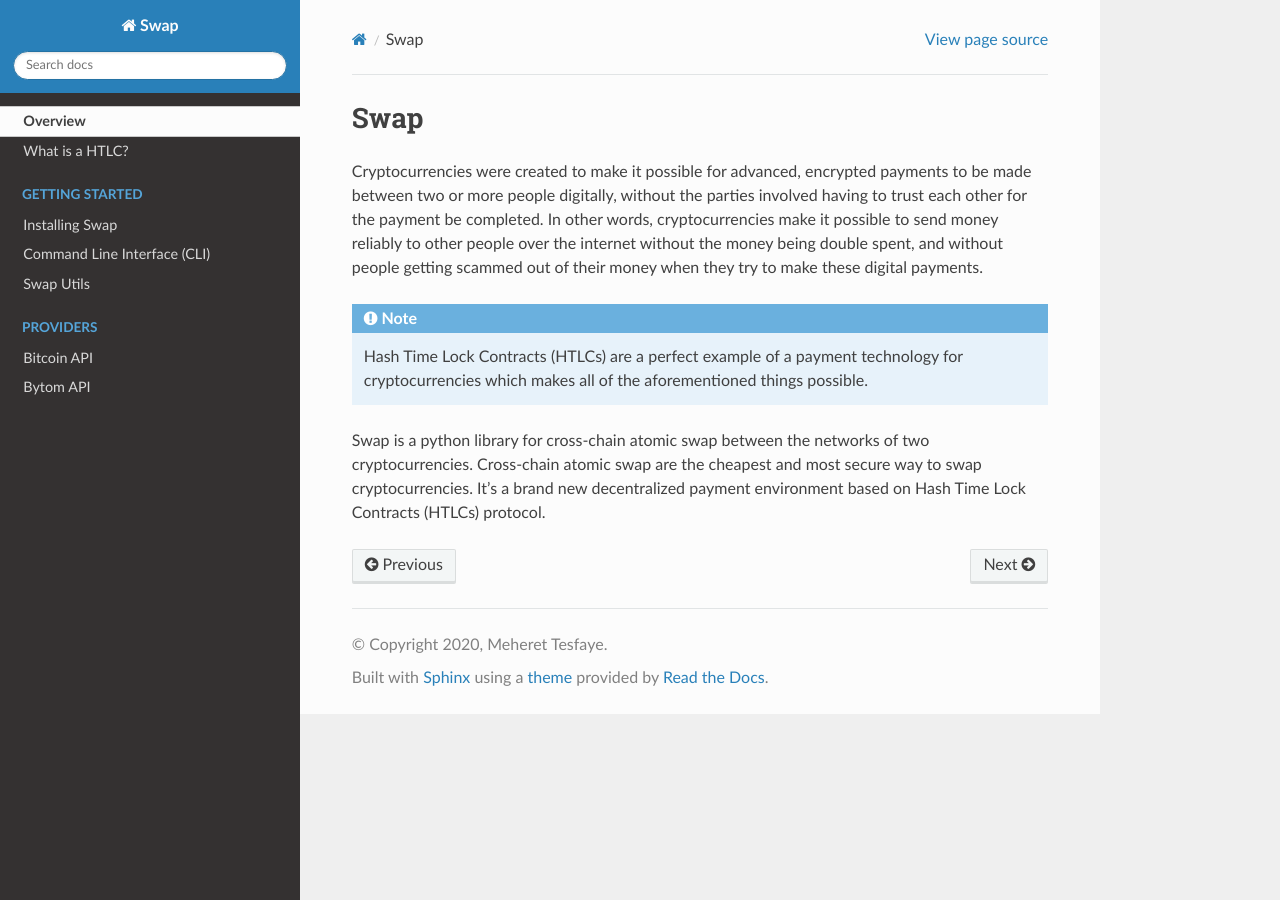
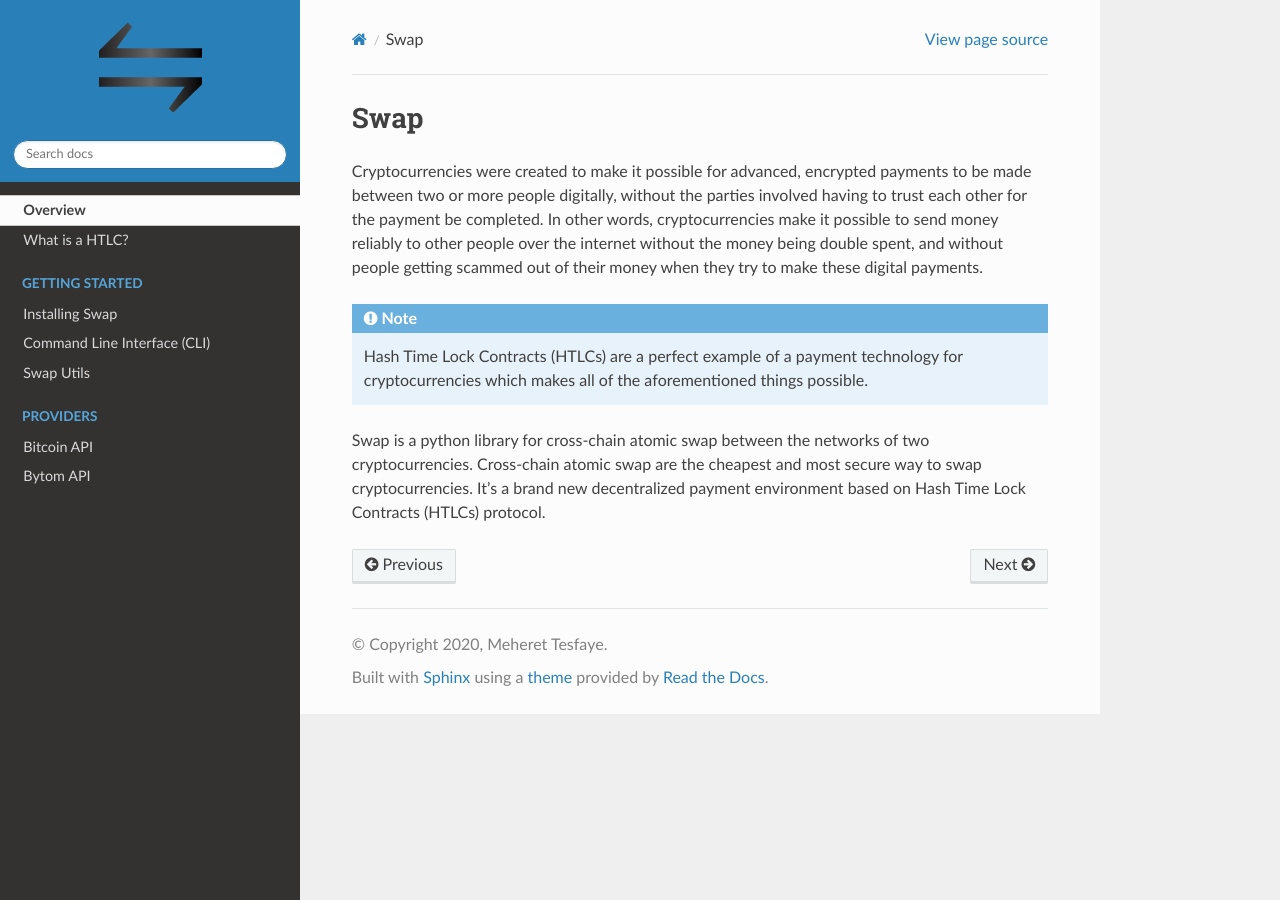
Before and after one commit to movnetwork/swap, a Sphinx documentation site: the page built from docs/index.rst, in a window 1280 px wide. Built offline with Sphinx 7.4.7 and the Read the Docs theme 2.0.0, drawn with Linux system fonts in a browser that asks for light colours.

```diff
--- a/docs/conf.py
+++ b/docs/conf.py
@@ -58,12 +58,12 @@
 # a list of builtin themes.
 html_theme = "sphinx_rtd_theme"
 # Product logo name
-# html_logo = "swap.svg"
+html_logo = "static/png/swap.png"
 # Theme options
 html_theme_options = {
     # "canonical_url": "",
     # "analytics_id": "UA-XXXXXXX-1",  #  Provided by Google in your dashboard
-    # "logo_only": False,
+    "logo_only": True,
     "display_version": True,
     # "prev_next_buttons_location": "bottom",
     # "style_external_links": False,
@@ -88,4 +88,4 @@
 
 # Sphinx docs setup.
 def setup(sphinx):
-    sphinx.add_css_file("css/shuttle.css")
+    sphinx.add_css_file("css/swap.css")
```
Also changed, not shown: README.md (+2 -2 lines), docs/static/css/swap.css (renamed from docs/static/css/shuttle.css), docs/static/png/swap.png (added).
